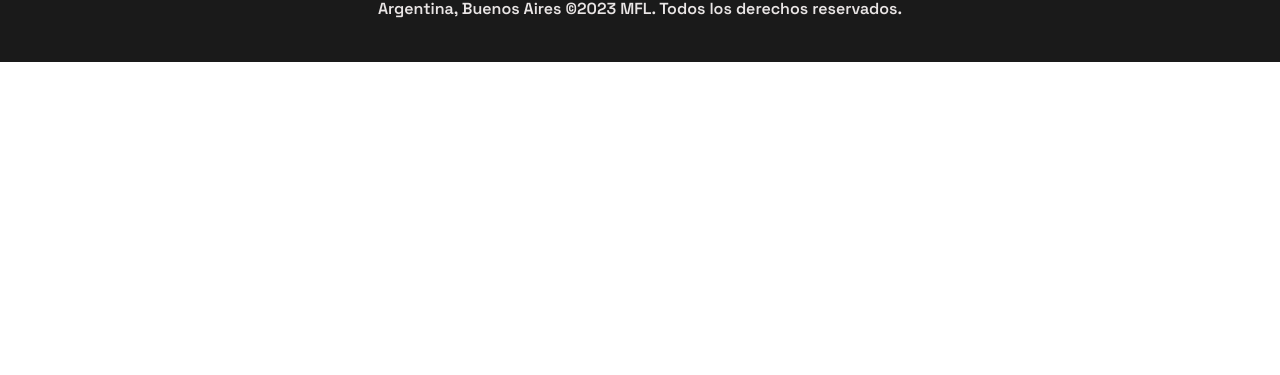
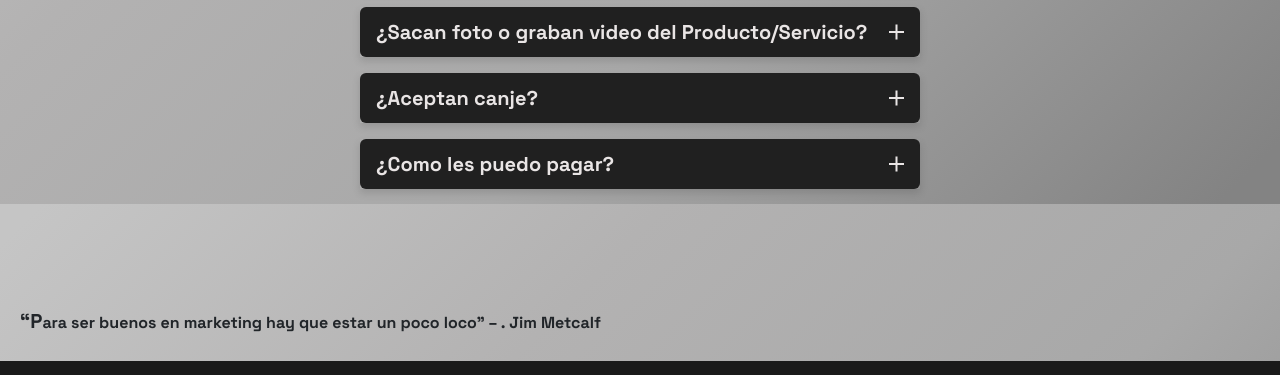
Before and after one commit to FacundoMarcoBacigalupo/Sitio-Web-MFL, a website: page Secciones/Informacion.html in a window 1280 px wide. Shown: the part 2996-3371 px from the top of the page. Before the commit the page ends 3058 px from the top, so only its background shows below. Drawn offline with nearby package versions, Linux system fonts and the light colour scheme.

Commit message:
Actualizacion

```diff
--- a/Secciones/Informacion.html
+++ b/Secciones/Informacion.html
@@ -197,6 +197,39 @@
 
 
 
+
+        <article>
+          <h3 id="titleQuestions">Preguntas frecuentes</h3>
+
+          <details open>
+            <summary>¿La primera reunion es gratis?</summary>
+            <hr>
+            <p>Si, la primera reunion es 100% GRATIS</p>
+          </details>
+
+          <details>
+            <summary>¿Sacan foto o graban video del Producto/Servicio?</summary>
+            <hr>
+            <p>No, los planes no incluyen realización de foto o video del Producto/Servicio</p>
+          </details>
+
+          <details>
+            <summary>¿Aceptan canje?</summary>
+            <hr>
+            <p>No, no aceptamos ningun tipo de canje</p>
+          </details>
+
+          <details>
+            <summary>¿Como les puedo pagar?</summary>
+            <hr>
+            <p>Mediante Mercago Pago o Efectivo</p>
+          </details>
+        </article>
+
+
+
+
+
     <h3 class="frasesMotivacionales">
       “Para ser buenos en marketing hay que estar un poco loco” – . Jim Metcalf
     </h3>
--- /dev/null
+++ b/estilos.scss/_details.scss
@@ -0,0 +1,92 @@
+#titleQuestions{
+  margin-top: 100px;
+  text-align: center;
+  font-size: 30px;
+  font-weight: bold;
+}
+
+#titleQuestions::first-letter{
+  font-size: 35px;
+}
+
+
+
+details{
+    margin: 1rem auto;
+    padding: 0 1rem;
+    width: 35em;
+    max-width: calc(100% - 2rem);
+    position: relative;
+    border-radius: 6px;
+    background-color: $color2;
+    color: $color3;
+    transition: background-color .15s;
+
+    &::before {
+      width: 100%;
+      height: 100%;
+      content: '';
+      position: absolute;
+      top: 0;
+      left: 0;
+      opacity: .15;
+      box-shadow: 0 .25em .5em $color4;
+      pointer-events: none;
+      transition: opacity .2s;
+      z-index: -1;
+    }
+
+    &[open] {
+      background-color: $color2;
+
+      &::before {
+        opacity: .6;
+      }
+    }
+  }
+
+summary{
+    padding: 10px 0px 10px 0px;
+    display: block;
+    position: relative;
+    font-size: 20px;
+    font-weight: bold;
+    cursor: pointer;
+
+    &::before,
+    &::after {
+      width: .75em;
+      height: 2px;
+      position: absolute;
+      top: 50%;
+      right: 0;
+      content: '';
+      background-color: currentColor;
+      text-align: right;
+      transform: translateY(-50%);
+      transition: transform .2s ease-in-out;
+    }
+
+    &::after {
+      transform: translateY(-50%) rotate(90deg);
+
+      [open] & {
+        transform: translateY(-50%) rotate(180deg);
+      }
+    }
+
+    &::-webkit-details-marker {
+      display: none;
+    }
+  }
+
+p {
+    margin: 20px;
+    font-weight: 500;
+    padding-bottom: 10px;
+  }
+
+
+hr{
+    background-color: $color3;
+  }
--- a/estilos.scss/estilos.scss
+++ b/estilos.scss/estilos.scss
@@ -1706,3 +1706,4 @@ article{
 @import "_botones";
 @import "_botonSubir";
 @import "_frasesMotivacionales";
+@import "_details";
```
Also changed, not shown: Secciones/Voy_a_este_planeta.html (+3 -0 lines), estilos.scss/estilos.css, 1 other file.
